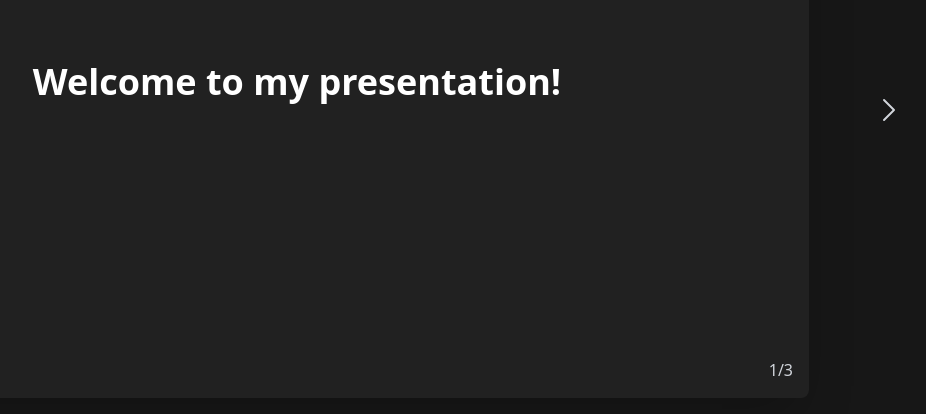
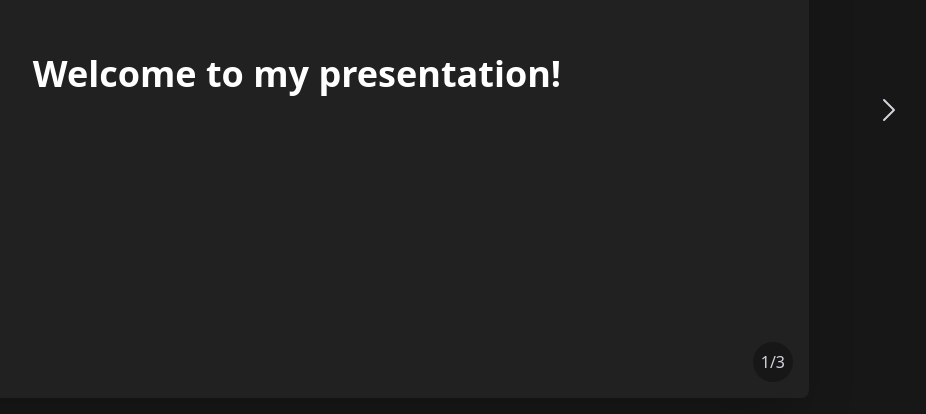
Before and after one commit to lraveri/js-course, a React (Create React App) app: page / in a window 1280 px wide. Shown: the part 290-704 px from the top of the page, without its empty margins (343-1269 px from the left). Built offline with nearby package versions, Linux system fonts and the light colour scheme.

Commit message:
feat: slide

```diff
--- a/src/components/Slide.js
+++ b/src/components/Slide.js
@@ -7,7 +7,7 @@ export default function Slide({ slide, length }) {
                 {slide.content}
             </div>
             <div className="flex justify-end items-end w-full p-4 mr-2">
-                <div className="text-gray-300">
+                <div className="bg-custom-black text-gray-300 p-2 rounded-full">
                     {slide.id}/{length}
                 </div>
             </div>
```
